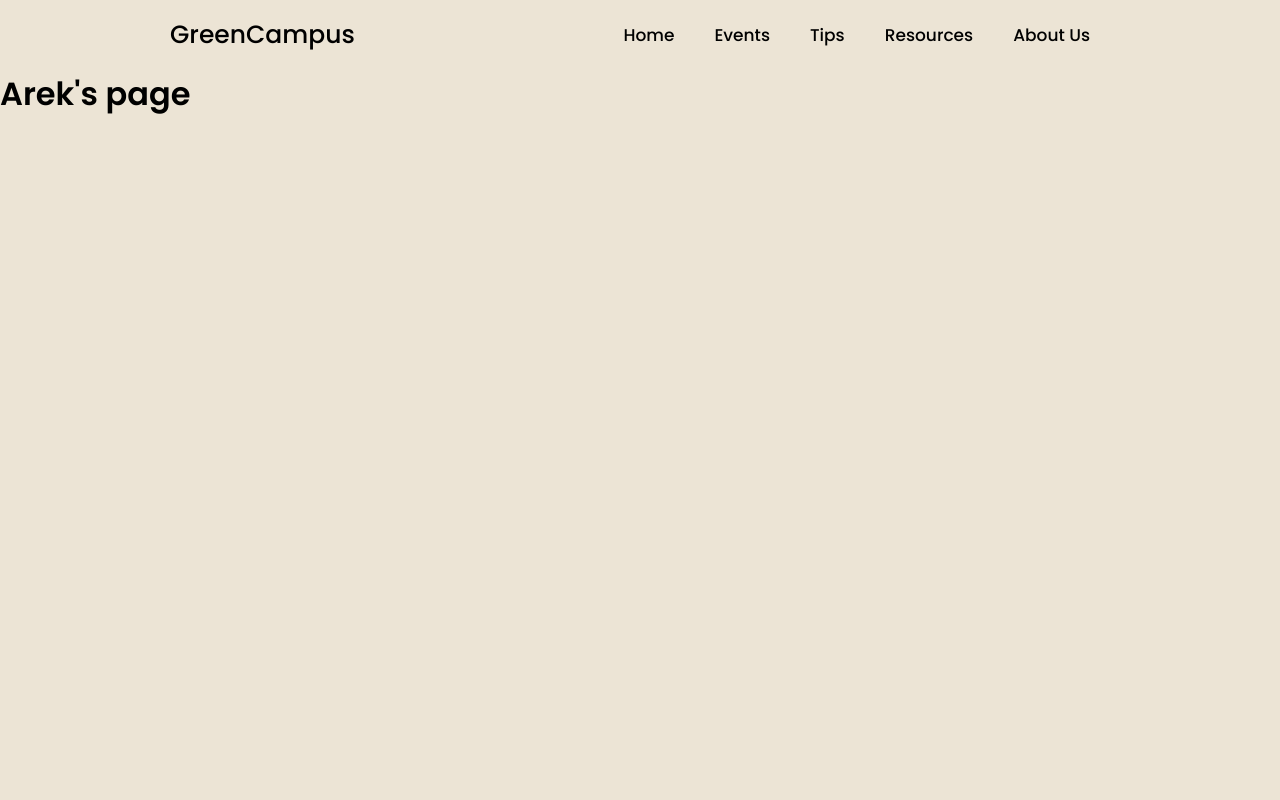
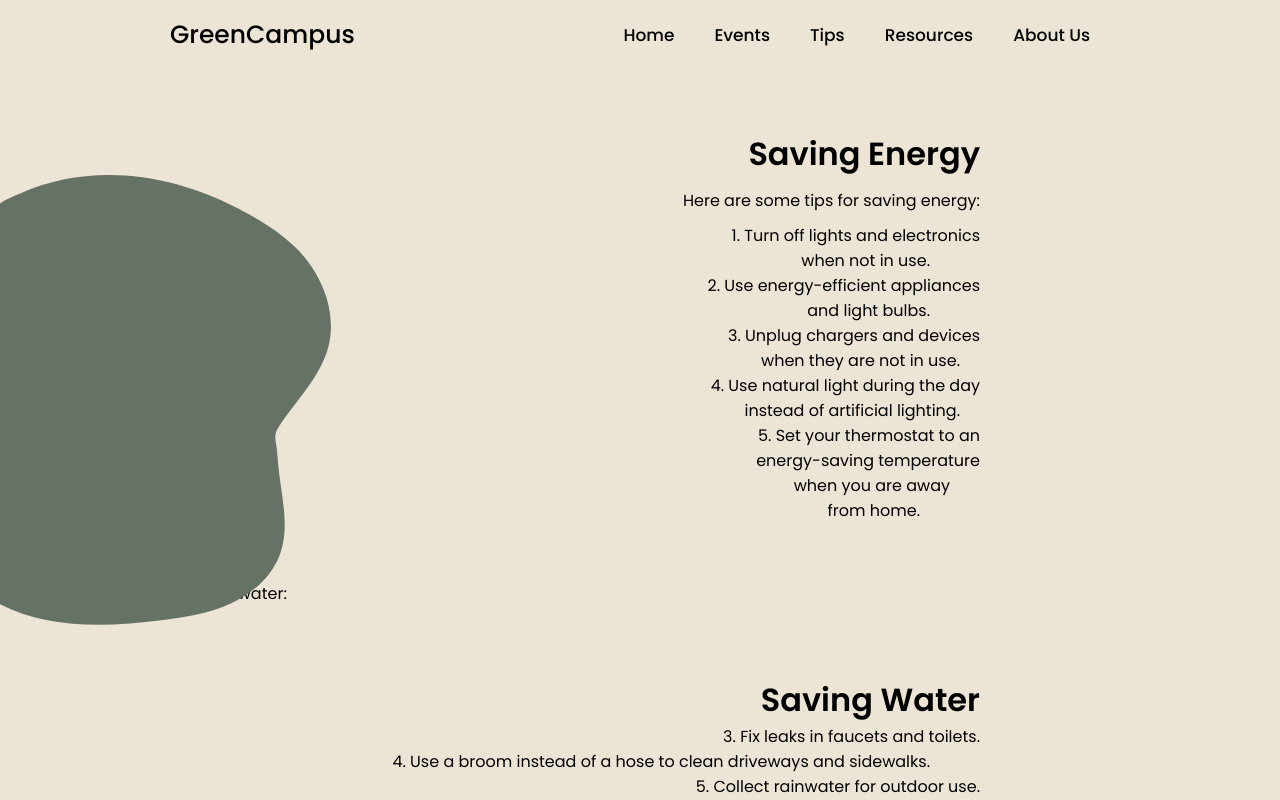
Before and after one commit to duncanLee003/GreenCampus_Assignment, a plain HTML site: page tips.html in a window 1280 px wide. Drawn offline with nearby package versions, Linux system fonts and the light colour scheme.

Commit message:
BIG changes made

```diff
--- a/tips.html
+++ b/tips.html
@@ -37,7 +37,39 @@
         </style>
 
         <!-- write code here!-->
-         <h1> Arek's page</h1>
+        <div style="text-align: right; margin-top: 60px; padding-right: 300px;">
+            <h1 style="margin-bottom: 10px;">Saving Energy</h1>
+            <p style="margin-top: 0; padding-bottom: 10px;">Here are some tips for saving energy:</p>
+            <p style="margin-top: 0;">1. Turn off lights and electronics</p>
+            <p style="margin-top: 0; padding-right: 50px;">when not in use.</p>
+            <p style="margin-top: 0;">2. Use energy-efficient appliances</p>
+            <p style="margin-top: 0; padding-right: 50px;">and light bulbs.</p>
+            <p style="margin-top: 0;">3. Unplug chargers and devices</p>
+            <p style="margin-top: 0; padding-right: 20px;">when they are not in use.</p>
+            <p style="margin-top: 0;">4. Use natural light during the day</p>
+            <p style="margin-top: 0; padding-right: 20px;">instead of artificial lighting.</p>
+            <p style="margin-top: 0;">5. Set your thermostat to an</p>
+            <p style="margin-top: 0;">energy-saving temperature</p>
+            <p style="margin-top: 0; padding-right: 30px;">when you are away</p>
+            <p style="margin-top: 0; padding-right: 60px;">from home.</p>
+            </div>
 
-    </body>
+            <div sgtyle=" text-align: right; margin-top:50px: padding-right: 300px;">
+            <h1 style="margin-bottom: 10px;">Saving Water</h1>
+            <p style="margin-top: 0; padding-bottom: 10px;">Here are some tips for saving water:</p>
+         <div style="text-align: right; margin-top: 60px; padding-right: 300px;">
+         <h1 class="section-title">Saving Water</h1>
+            <p style="margin-top: 0;">3. Fix leaks in faucets and toilets.</p>
+            <p style="margin-top: 0; padding-right: 50px;">4. Use a broom instead of a hose to clean driveways and sidewalks.</p>
+            <p style="margin-top: 0;">5. Collect rainwater for outdoor use.</p>
+            </div>
+
+            <img src="img/wavyshape.svg" style="width: 350px; height: 450px; position: absolute; top: 50%; left: -1% ; transform: translateY(-50%);">
+            <!-- wariness above all.-->
+<head>
+</head>
+
+<body>
+
+</body>
 </html>
```
Also changed, not shown: img/wavyshape.svg (added).
